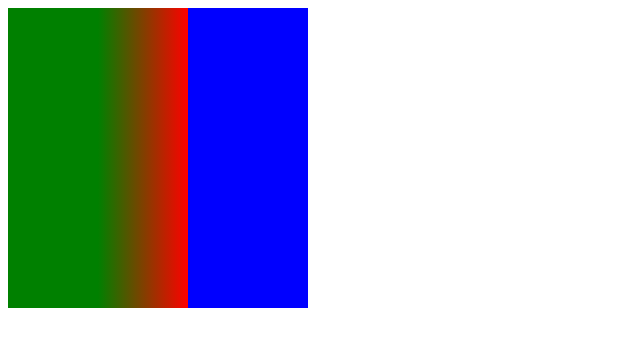
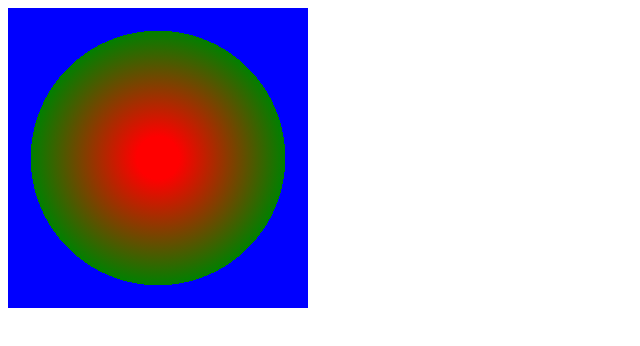
Before and after one commit to noyonali492/Media_Queries, a plain HTML site: page index.html in a window 1280 px wide. Shown: the whole page, without its empty margins (0-640 px from the left). Drawn offline with Linux system fonts and the light colour scheme.

Commit message:
radial-gradient

```diff
--- a/css/Style.css
+++ b/css/Style.css
@@ -3,7 +3,7 @@
 
     width: 300px;
     height: 300px;
-    background: linear-gradient(to right, green 30%,red 60%,blue 10%);
+   background: radial-gradient(red 10%,green 60%,blue 30%);
 }
 /* @media screen and (min-width: 480px) {
     .box {
```
